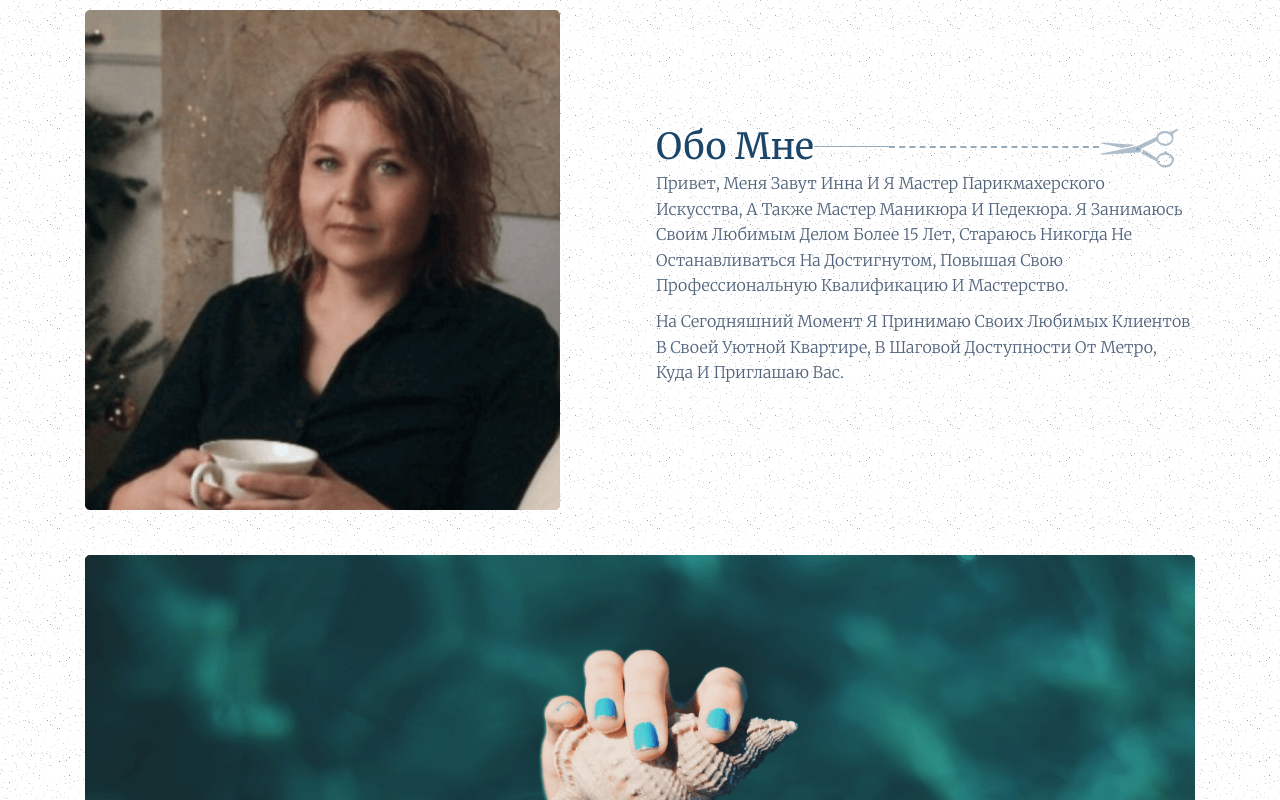
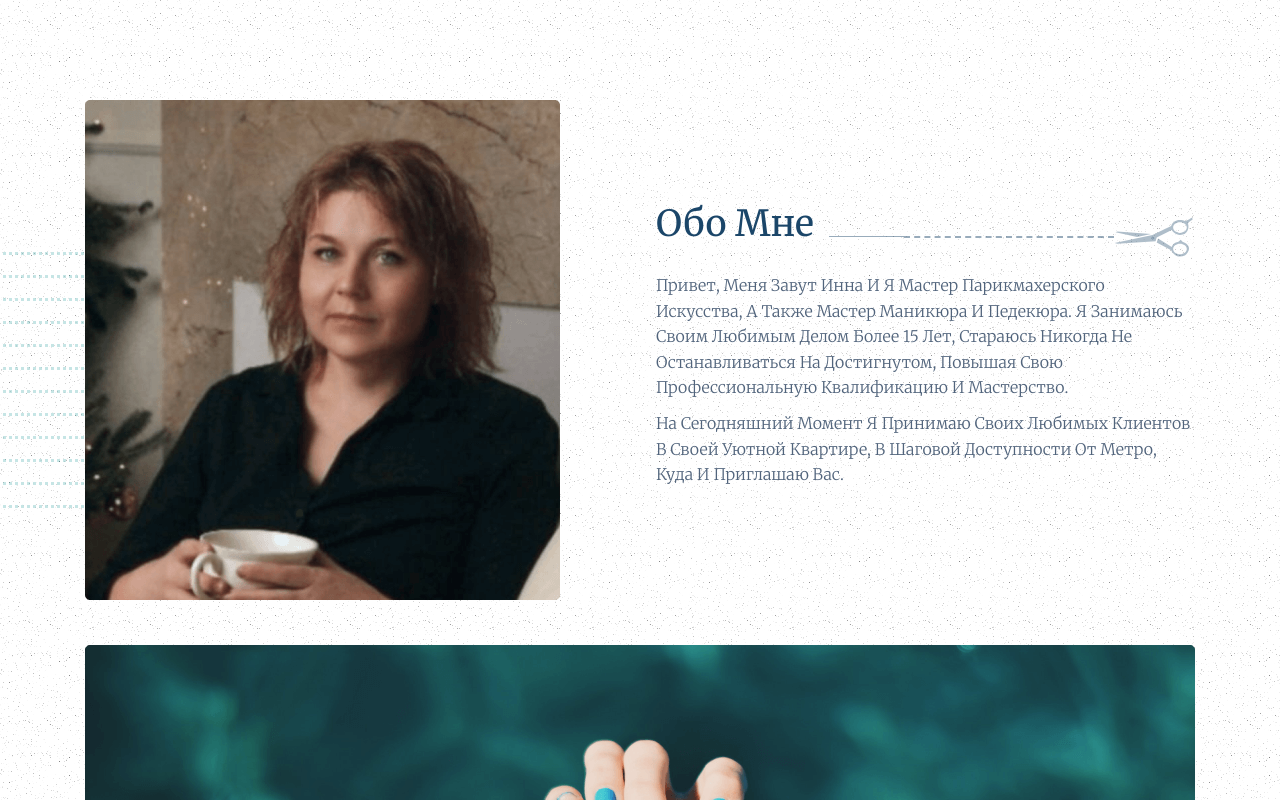
Before and after one commit to dim04ka/hear-project, a React (Create React App) app: page / in a window 1280 px wide. Shown: the part 900-1700 px from the top of the page. Built offline with nearby package versions, Linux system fonts and the light colour scheme; a web font is replaced by a local one.

Commit message:
fix: mistakes

```diff
--- a/src/App.js
+++ b/src/App.js
@@ -9,7 +9,6 @@ export const UserContext = React.createContext();
 
 function App() {
   const [isOpen, setIsOpen] = useState(false);
-
   return (
     <div className="App">
       <UserContext.Provider value={[isOpen, setIsOpen]}>
@@ -17,7 +16,6 @@ function App() {
         <HeaderImage />
         <AboutMe />
         <div style={{ height: 2000 }}></div>
-
         <MobileMenu />
       </UserContext.Provider>
     </div>
--- a/src/components/AboutMe/AboutMe.js
+++ b/src/components/AboutMe/AboutMe.js
@@ -9,7 +9,9 @@ import {
     ScabbardImg,
     SeaImage,
     Line,
-    Point
+    Point,
+    LinePoint,
+    LinePointContainer
 } from "./AboutMe.style";
 import PhotoImg from './images/AutorPhoto.png'
 import Scabbard from './images/scabbard.svg'
@@ -18,6 +20,21 @@ import ImageSea from './images/ImageSea.png'
 const AboutMe = () => {
     return (<>
         <Wrapper>
+            <LinePointContainer>
+                <LinePoint />
+                <LinePoint />
+                <LinePoint />
+                <LinePoint />
+                <LinePoint />
+                <LinePoint />
+                <LinePoint />
+                <LinePoint />
+                <LinePoint />
+                <LinePoint />
+                <LinePoint />
+                <LinePoint />
+            </LinePointContainer>
+
             <Photo src={PhotoImg} />
             <ContentText>
                 <Label>
--- a/src/components/AboutMe/AboutMe.style.js
+++ b/src/components/AboutMe/AboutMe.style.js
@@ -1,16 +1,19 @@
 import styled from "styled-components";
 
 export const Wrapper = styled.div`
+position: relative;
   margin: 0 auto;
   width: 1110px;
   height: 500px;
   margin-bottom: 45px;
   display: flex;
+
 `;
 
 export const Photo = styled.img`
   width: 475px;
   height: 500px;
+  z-index: 2;
   margin-right:96px;
 `;
 
@@ -35,6 +38,8 @@ export const TextAbout = styled.h3`
   text-transform: capitalize;
   color: #1B4669;
   margin: 0px;
+  margin-right: 15px;
+  margin-bottom: 25px;
 `;
 
 export const PointImg = styled.img`
@@ -78,3 +83,14 @@ width: 210px;
 height:1px;
 border-top: 2px dashed rgba(27, 70, 105, 0.45);
 `
+export const LinePointContainer = styled.div`
+    position: absolute;
+    width: 474px;
+    left: -167px;
+    top: 152px;
+`
+export const LinePoint = styled.div`
+border-top: 3px dotted rgba(29, 153, 153, 0.25);
+margin-bottom: 20px;
+height: 0px;
+`
--- a/src/components/HeaderImage/HeaderImage.style.js
+++ b/src/components/HeaderImage/HeaderImage.style.js
@@ -9,6 +9,7 @@ export const Wrapper = styled.div`
   background-repeat: no-repeat;
   background-size: contain;
   margin-top: 110px;
+  margin-bottom: 7%;
 `;
 
 export const Title = styled.div`
```
Also changed, not shown: src/components/AboutMe/images/Line.svg (added).
